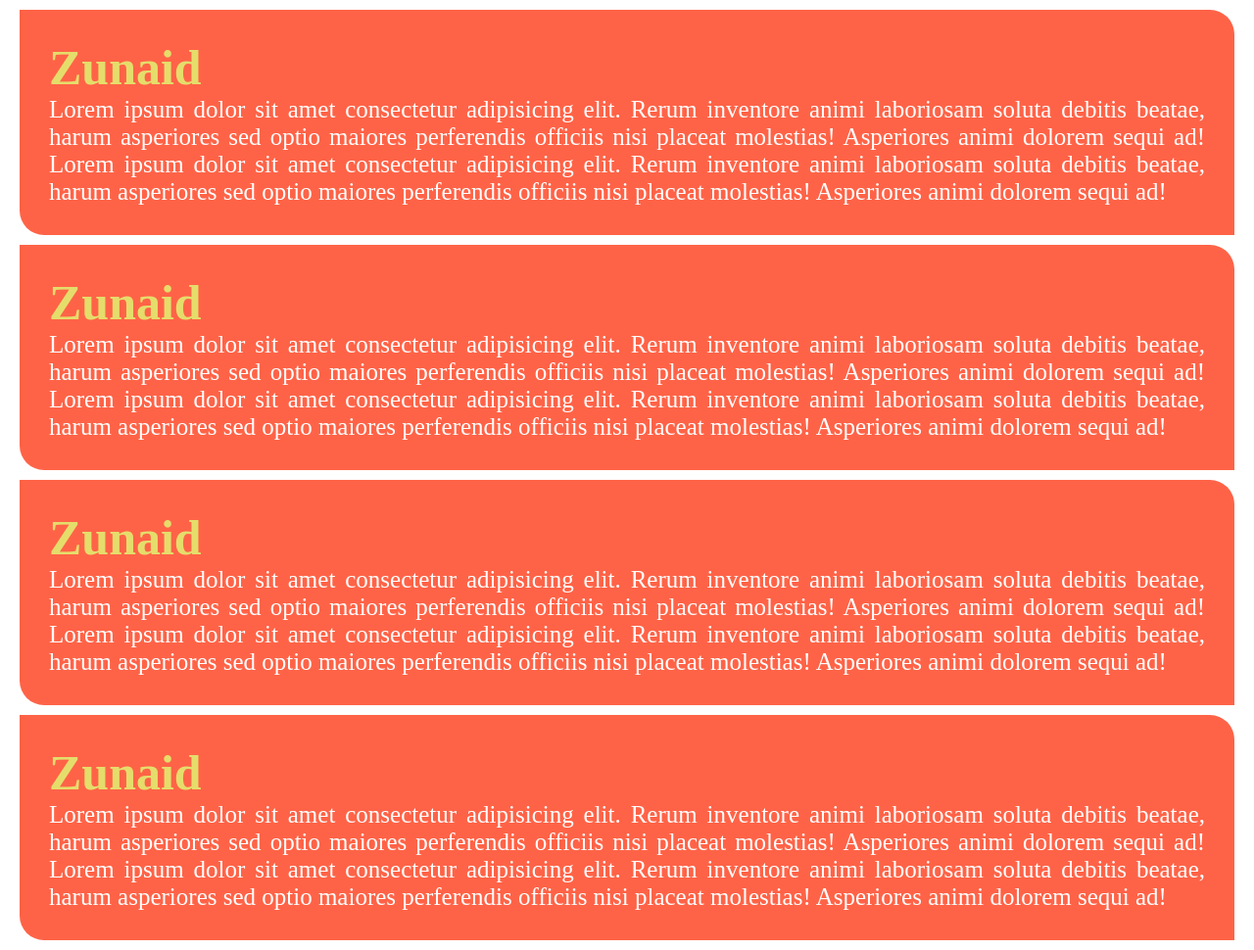
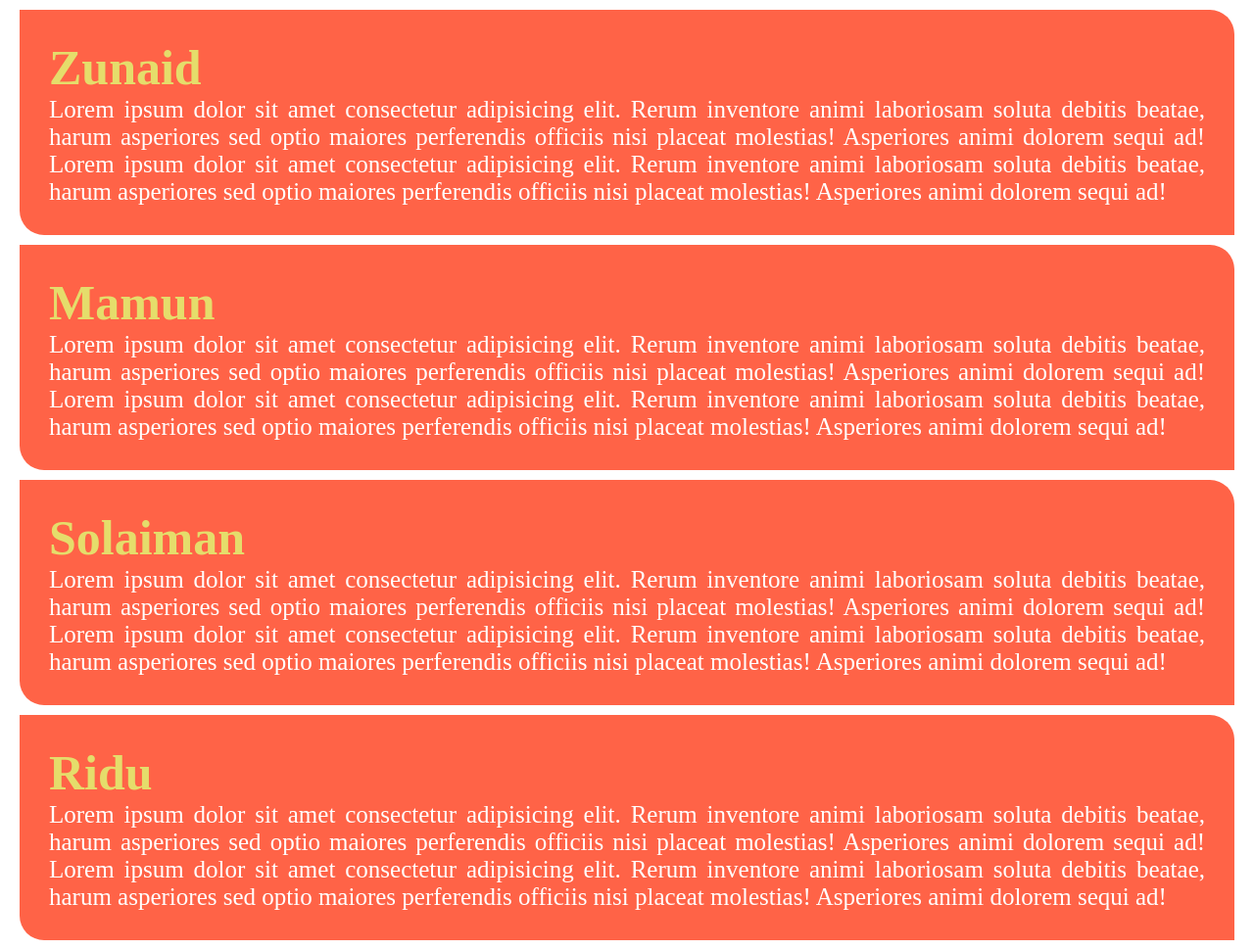
Before and after one commit to zunaid1/my-first-github-repo, a plain HTML site: page index.html in a window 1280 px wide. Shown: the whole page at 98% size. Drawn offline with Linux system fonts and the light colour scheme.

Commit message:
changes heading

```diff
--- a/index.html
+++ b/index.html
@@ -18,17 +18,17 @@
 	</p>
 </div>
 <div>
-	<h1>Zunaid</h1>
+	<h1>Mamun</h1>
 	<p>Lorem ipsum dolor sit amet consectetur adipisicing elit. Rerum inventore animi laboriosam soluta debitis beatae, harum asperiores sed optio maiores perferendis officiis nisi placeat molestias! Asperiores animi dolorem sequi ad! Lorem ipsum dolor sit amet consectetur adipisicing elit. Rerum inventore animi laboriosam soluta debitis beatae, harum asperiores sed optio maiores perferendis officiis nisi placeat molestias! Asperiores animi dolorem sequi ad!
 	</p>
 </div>
 <div>
-	<h1>Zunaid</h1>
+	<h1>Solaiman</h1>
 	<p>Lorem ipsum dolor sit amet consectetur adipisicing elit. Rerum inventore animi laboriosam soluta debitis beatae, harum asperiores sed optio maiores perferendis officiis nisi placeat molestias! Asperiores animi dolorem sequi ad! Lorem ipsum dolor sit amet consectetur adipisicing elit. Rerum inventore animi laboriosam soluta debitis beatae, harum asperiores sed optio maiores perferendis officiis nisi placeat molestias! Asperiores animi dolorem sequi ad!
 	</p>
 </div>
 <div>
-	<h1>Zunaid</h1>
+	<h1>Ridu</h1>
 	<p>Lorem ipsum dolor sit amet consectetur adipisicing elit. Rerum inventore animi laboriosam soluta debitis beatae, harum asperiores sed optio maiores perferendis officiis nisi placeat molestias! Asperiores animi dolorem sequi ad! Lorem ipsum dolor sit amet consectetur adipisicing elit. Rerum inventore animi laboriosam soluta debitis beatae, harum asperiores sed optio maiores perferendis officiis nisi placeat molestias! Asperiores animi dolorem sequi ad!
 	</p>
 </div>
```
